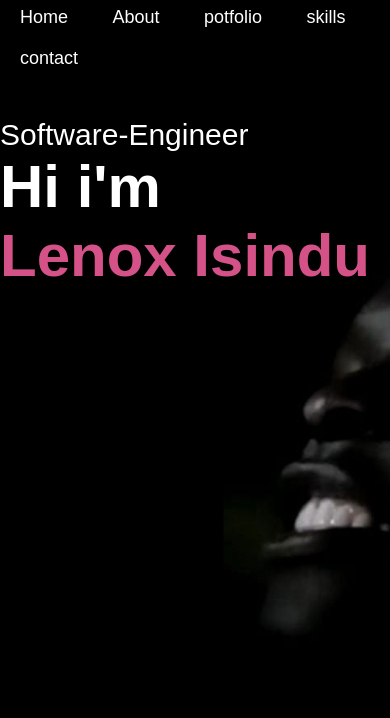
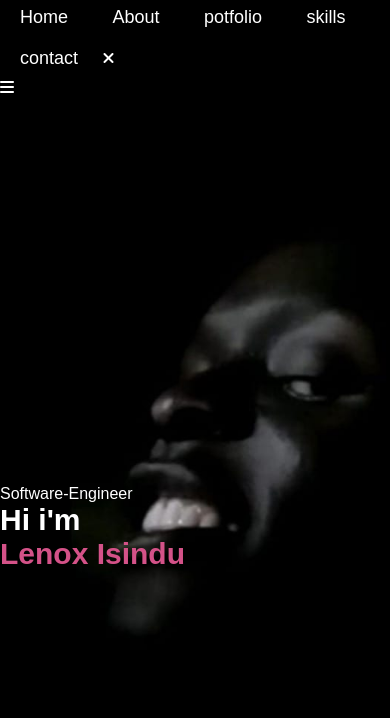
Before and after one commit to lenox-isindu/portfolio, a plain HTML site: page index.html in a window 390 px wide. Shown: the part 126-844 px from the top of the page. Drawn offline with Linux system fonts and the light colour scheme.

Commit message:
close window

```diff
--- a/index.html
+++ b/index.html
@@ -19,7 +19,9 @@
                 <li><a href="#">potfolio</a></li>
                 <li><a href="#">skills</a></li>
                 <li><a href="#">contact</a></li>
+                <i class="fa-solid fa-xmark"></i>
             </ul>
+            <i class="fa-solid fa-bars"></i>
             </nav>
             <div class="header-text">
                 <p>Software-Engineer</p>
--- a/style.css
+++ b/style.css
@@ -323,5 +323,28 @@ form input,form textarea{
     background: #262626;
     font-weight: 300;
     margin-top: 20px;
-    font-weight: 100;
+
 }
+.nav.fa-solid {
+    display: none;
+}
+
+/*------------media query----*/
+@media screen and (max-width:600px) {
+ #header{
+    background-image: url(images/phonebg.jpeg);
+ }
+ .header-text{
+    margin-top: 100%;
+    font-size: 16px;
+
+ }
+ .header-text h1{
+    font-size: 30px;
+ }
+ .nav.fa-solid{
+    display:block;
+    font-size: 25px;
+}
+
+}
```
Also changed, not shown: images/WhatsApp Image 2023-11-10 at 11.08.13 PM.jpeg (added), images/bb3.jpeg (added), images/headebg.jpeg (added), images/phonebg.jpeg (added).
